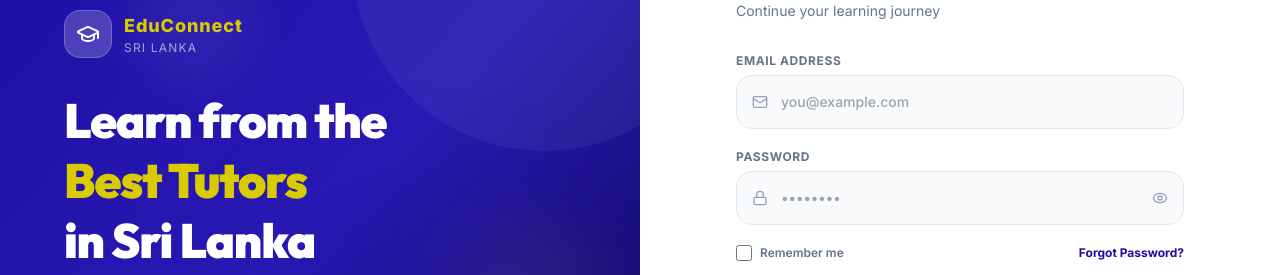
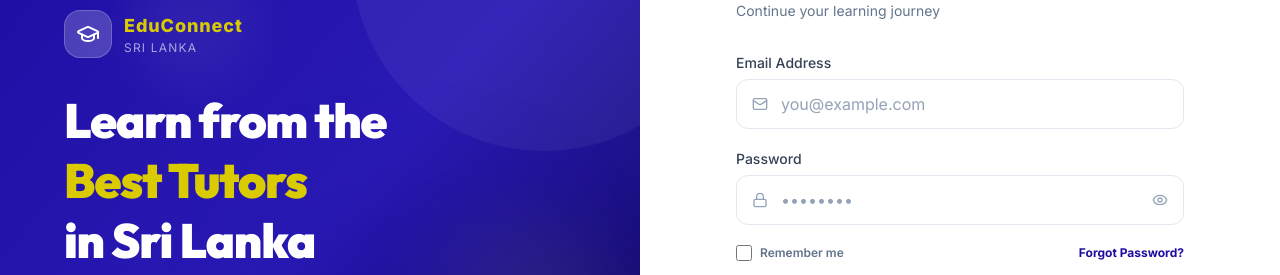
Before and after one commit to venushi0987/tutor-lanka, a React (Vite) app in the folder client/: page /login in a window 1280 px wide. Shown: the part 201-476 px from the top of the page. Built offline with nearby package versions, Linux system fonts and the light colour scheme; no server answers.

Commit message:
update foot ui

```diff
--- a/client/src/pages/Auth/Login.jsx
+++ b/client/src/pages/Auth/Login.jsx
@@ -117,7 +117,7 @@ const Login = () => {
           <form onSubmit={handleSubmit(onSubmit)} className="space-y-5">
             {/* Email */}
             <div>
-              <label className="block text-xs font-bold text-slate-500 mb-1.5 uppercase tracking-wider">Email Address</label>
+              <label className="input-label">Email Address</label>
               <div className="relative flex items-center">
                 <Mail className="absolute left-4 w-4 h-4 text-slate-400" />
                 <input
@@ -127,9 +127,7 @@ const Login = () => {
                   })}
                   type="email"
                   placeholder="you@example.com"
-                  className={`w-full pl-11 pr-4 py-4 bg-slate-50 rounded-2xl outline-none border transition-all text-sm font-medium text-slate-700 ${
-                    errors.email ? 'border-red-300 focus:ring-red-200' : 'border-slate-200 focus:border-[#1c0da1] focus:ring-4 focus:ring-[#1c0da1]/10'
-                  }`}
+                  className={`input pl-11 ${errors.email ? 'border-red-300 focus:ring-red-200' : ''}`}
                 />
               </div>
               {errors.email && <p className="text-xs text-red-500 mt-1 font-medium">{errors.email.message}</p>}
@@ -137,16 +135,14 @@ const Login = () => {
 
             {/* Password */}
             <div>
-              <label className="block text-xs font-bold text-slate-500 mb-1.5 uppercase tracking-wider">Password</label>
+              <label className="input-label">Password</label>
               <div className="relative flex items-center">
                 <Lock className="absolute left-4 w-4 h-4 text-slate-400" />
                 <input
                   {...register('password', { required: 'Password is required', minLength: { value: 6, message: 'Minimum 6 characters' } })}
                   type={showPassword ? 'text' : 'password'}
                   placeholder="••••••••"
-                  className={`w-full pl-11 pr-16 py-4 bg-slate-50 rounded-2xl outline-none border transition-all text-sm font-medium text-slate-700 ${
-                    errors.password ? 'border-red-300' : 'border-slate-200 focus:border-[#1c0da1] focus:ring-4 focus:ring-[#1c0da1]/10'
-                  }`}
+                  className={`input pl-11 pr-16 ${errors.password ? 'border-red-300' : ''}`}
                 />
                 <button
                   type="button"
```
